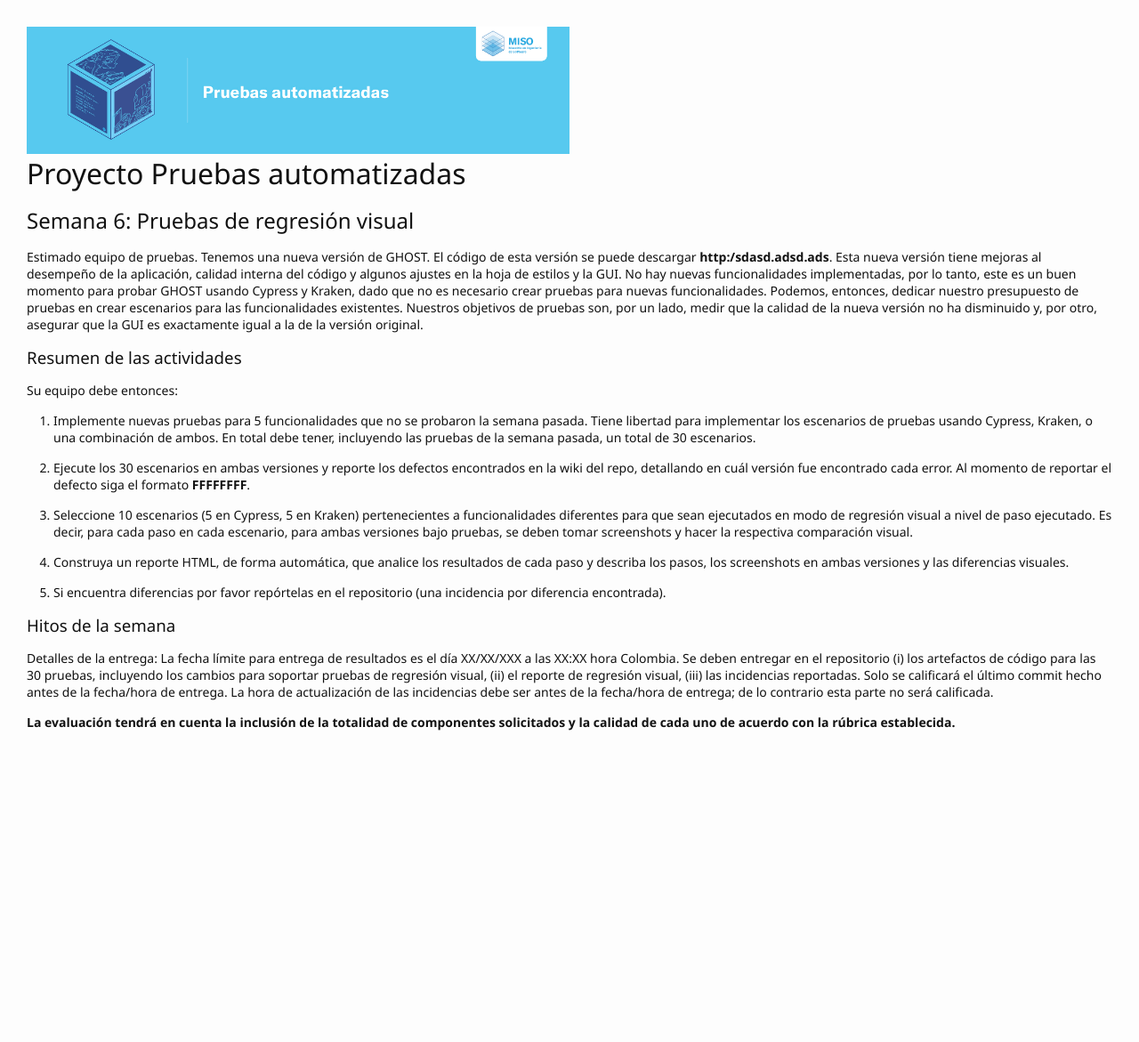
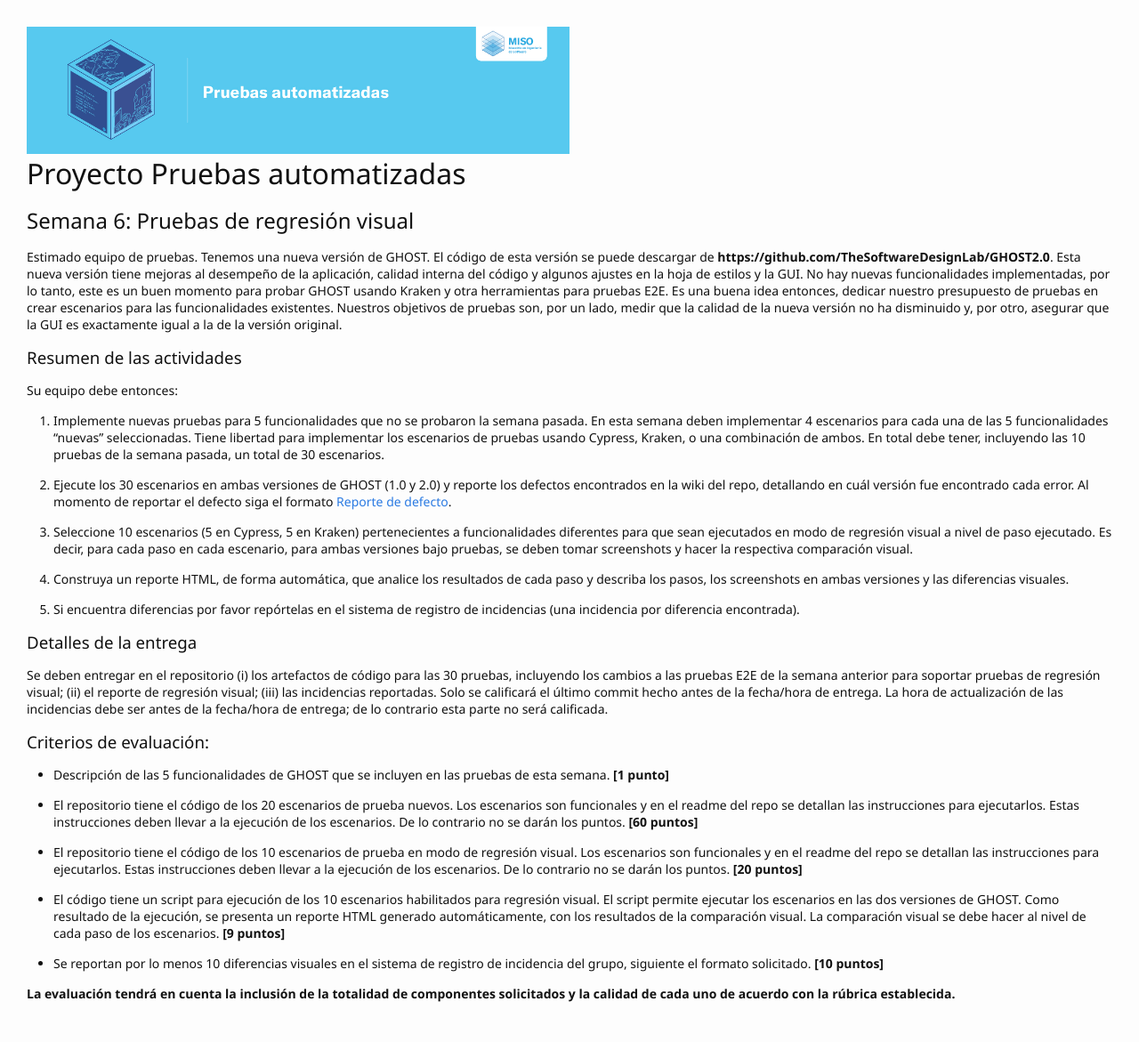
Before and after one commit to TiCSw/mt1_guias_pruebas, a Jekyll site: the page built from docs/semanas/semana6.md, in a window 1280 px wide. Shown: the whole page at 89% size. Built offline with Jekyll 4.4.1, drawn with Linux system fonts in a browser that asks for light colours; some web fonts are replaced; our own code applies the rules of GitHub Pages for plain Markdown files; comment, search, counter and statistics services are not loaded; before the commit the page ends 960 px from its top, so only the background shows below that.

Commit message:
proyecto semanas 5 a 8 - criterios de evaluación

```diff
--- a/docs/semanas/semana6.md
+++ b/docs/semanas/semana6.md
@@ -3,23 +3,36 @@
 
 ## Semana  6: Pruebas de regresión visual
 
-Estimado equipo de pruebas. Tenemos una nueva versión de GHOST. El código de esta versión se puede descargar **http:/sdasd.adsd.ads**. Esta nueva versión tiene mejoras al desempeño de la aplicación, calidad interna del código y algunos ajustes en la hoja de estilos y la GUI. No hay nuevas funcionalidades implementadas, por lo tanto, este es un buen momento para probar GHOST usando Cypress y Kraken, dado que no es necesario crear pruebas para nuevas funcionalidades. Podemos, entonces, dedicar nuestro presupuesto de pruebas en crear escenarios para las funcionalidades existentes. Nuestros objetivos de pruebas son, por un lado, medir que la calidad de la nueva versión no ha disminuido y, por otro, asegurar que la GUI es exactamente igual a la de la versión original.
+Estimado equipo de pruebas. Tenemos una nueva versión de GHOST. El código de esta versión se puede descargar de **https://github.com/TheSoftwareDesignLab/GHOST2.0**. Esta nueva versión tiene mejoras al desempeño de la aplicación, calidad interna del código y algunos ajustes en la hoja de estilos y la GUI. No hay nuevas funcionalidades implementadas, por lo tanto, este es un buen momento para probar GHOST usando Kraken y otra herramientas para pruebas E2E. Es una buena  idea  entonces, dedicar nuestro presupuesto de pruebas en crear escenarios para las funcionalidades existentes. Nuestros objetivos de pruebas son, por un lado, medir que la calidad de la nueva versión no ha disminuido y, por otro, asegurar que la GUI es exactamente igual a la de la versión original.
 
 ### Resumen de las actividades
 
 Su equipo debe entonces:
 
-1. Implemente nuevas pruebas para 5 funcionalidades que no se probaron la semana pasada. Tiene libertad para implementar los escenarios de pruebas usando Cypress, Kraken, o una combinación de ambos. En total debe tener, incluyendo las pruebas de la semana pasada, un total de 30 escenarios.
+1. Implemente nuevas pruebas para 5 funcionalidades que no se probaron la semana pasada. En esta semana deben implementar 4 escenarios para cada una de las 5 funcionalidades "nuevas" seleccionadas. Tiene libertad para implementar los escenarios de pruebas usando Cypress, Kraken, o una combinación de ambos. En total debe tener, incluyendo  las 10 pruebas de la semana pasada, un total de 30 escenarios.
 
-2. Ejecute los 30 escenarios en ambas versiones y reporte los defectos encontrados en la wiki del repo, detallando en cuál versión fue encontrado cada error. Al momento de reportar el defecto siga el formato **FFFFFFFF**.
+2. Ejecute los 30 escenarios en ambas versiones de GHOST (1.0  y 2.0) y reporte los defectos encontrados en la wiki del repo, detallando en cuál versión fue encontrado cada error. Al momento de reportar el defecto siga el formato [Reporte de defecto](https://thesoftwaredesignlab.github.io/AutTestingCourseraBook/templates/reporte-defecto.docx).
 
 3. Seleccione 10 escenarios (5 en Cypress, 5 en Kraken) pertenecientes a funcionalidades diferentes para que sean ejecutados en modo de regresión visual a nivel de paso ejecutado. Es decir, para cada paso en cada escenario, para ambas versiones bajo pruebas, se deben tomar screenshots y hacer la respectiva comparación visual.
 
 4. Construya un reporte HTML, de forma automática, que analice los resultados de cada paso y describa los pasos, los screenshots en ambas versiones y las diferencias visuales.
 
-5. Si encuentra diferencias por favor repórtelas en el repositorio (una incidencia por diferencia encontrada).
+5. Si encuentra diferencias por favor repórtelas en el sistema de registro de incidencias (una incidencia por diferencia encontrada).
 
-### Hitos de la semana
-Detalles de la entrega:  La fecha límite para entrega de resultados es el día XX/XX/XXX a las XX:XX hora Colombia. Se deben entregar en el repositorio (i) los artefactos de código para las 30 pruebas, incluyendo los cambios para soportar pruebas de regresión visual, (ii) el reporte de regresión visual, (iii) las incidencias reportadas. Solo se calificará el último commit hecho antes de la fecha/hora de entrega. La hora de actualización de las incidencias debe ser antes de la fecha/hora de entrega; de lo contrario esta parte no será calificada.
+### Detalles de la entrega
+Se deben entregar en el repositorio (i) los artefactos de código para las 30 pruebas, incluyendo los cambios  a las pruebas E2E de la semana anterior para soportar pruebas de regresión visual; (ii) el reporte de regresión visual;  (iii) las incidencias reportadas. Solo se calificará el último commit hecho antes de la fecha/hora de entrega. La hora de actualización de las incidencias debe ser antes de la fecha/hora de entrega; de lo contrario esta parte no será calificada.
+
+### Criterios de evaluación:
+
+- Descripción de las 5 funcionalidades de GHOST que se incluyen en las pruebas de esta semana. **[1 punto]**
+
+- El repositorio tiene el código de los 20 escenarios de prueba nuevos. Los escenarios son funcionales y en el readme del repo se detallan las instrucciones para ejecutarlos. Estas instrucciones deben llevar a la ejecución de los escenarios. De lo contrario no se darán los puntos. **[60  puntos]**
+
+- El repositorio tiene el código de los 10 escenarios de prueba en modo de regresión visual. Los escenarios son funcionales y en el readme del repo se detallan las instrucciones para ejecutarlos. Estas instrucciones deben llevar a la ejecución de los escenarios. De lo contrario no se darán los puntos.  **[20  puntos]**
+
+- El código tiene un script para ejecución de los  10 escenarios habilitados para regresión visual. El script permite ejecutar los escenarios en las dos versiones de GHOST. Como resultado de la ejecución, se presenta un reporte HTML generado automáticamente, con los resultados de la comparación visual. La comparación visual se debe hacer al nivel de cada paso de los escenarios. **[9  puntos]**
+
+- Se reportan por lo menos 10  diferencias  visuales en el sistema de registro de incidencia del grupo, siguiente el formato solicitado. **[10  puntos]**
+
 
  **La evaluación tendrá en cuenta la inclusión de la totalidad de componentes solicitados y la calidad de cada uno de acuerdo con la rúbrica establecida.**
```
Also changed, not shown: docs/semanas/semana5.md (+1 -1 lines), docs/semanas/semana7.md (+12 -5 lines), docs/semanas/semana8.md (+24 -4 lines).
